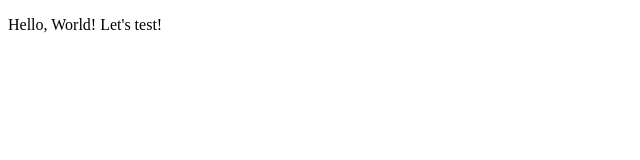
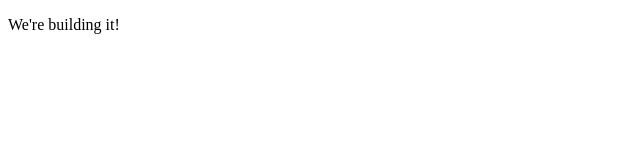
Before and after one commit to Xiomon/xiomon.github.io, a plain HTML site: page index.html in a window 1280 px wide. Shown: the full height of the page, 0-640 px from the left. Drawn offline with Linux system fonts and the light colour scheme.

Commit message:
Update index.html

```diff
--- a/index.html
+++ b/index.html
@@ -1,8 +1,9 @@
 <!DOCTYPE html>
 <html>
 <head>
+	<title>Xiomon Projects</title>
 </head>
 <body>
-	<p>Hello, World! Let's test!</p>
+	<p>We're building it!</p>
 </body>
 </html>
```
